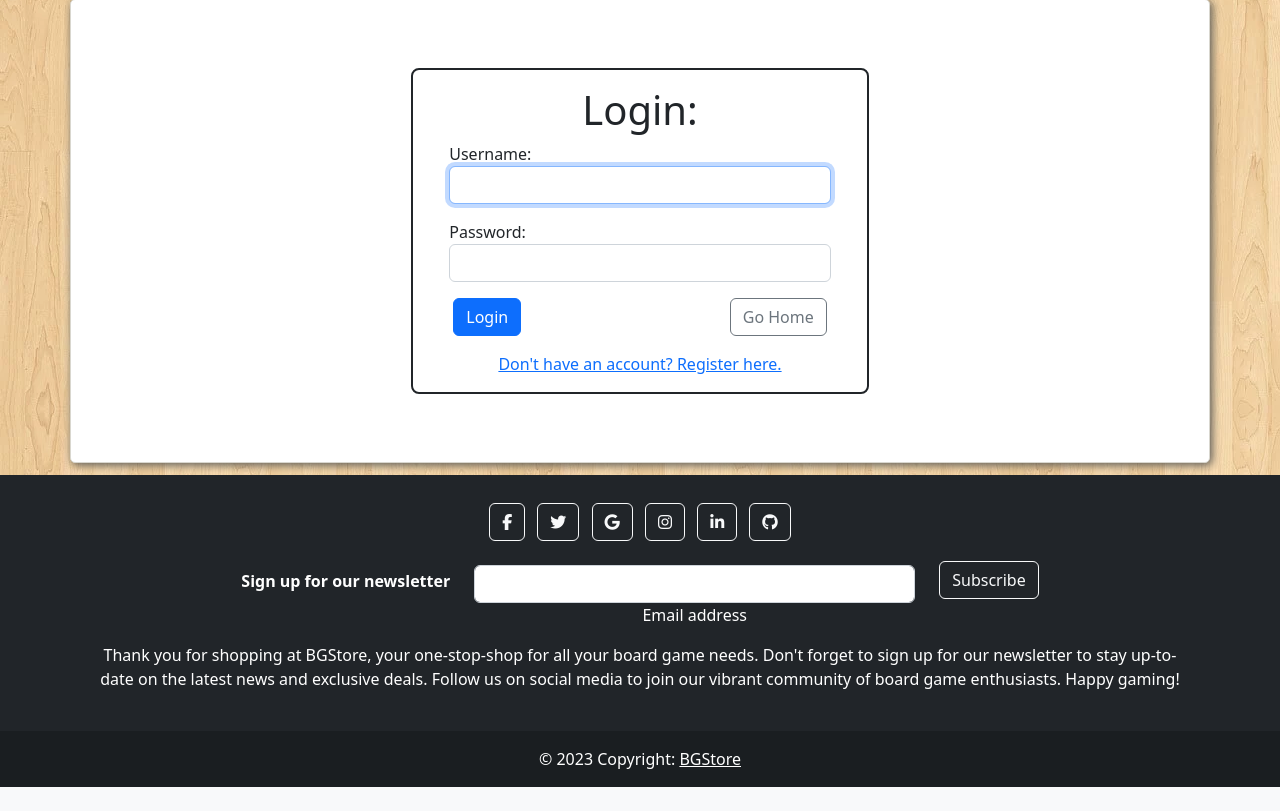
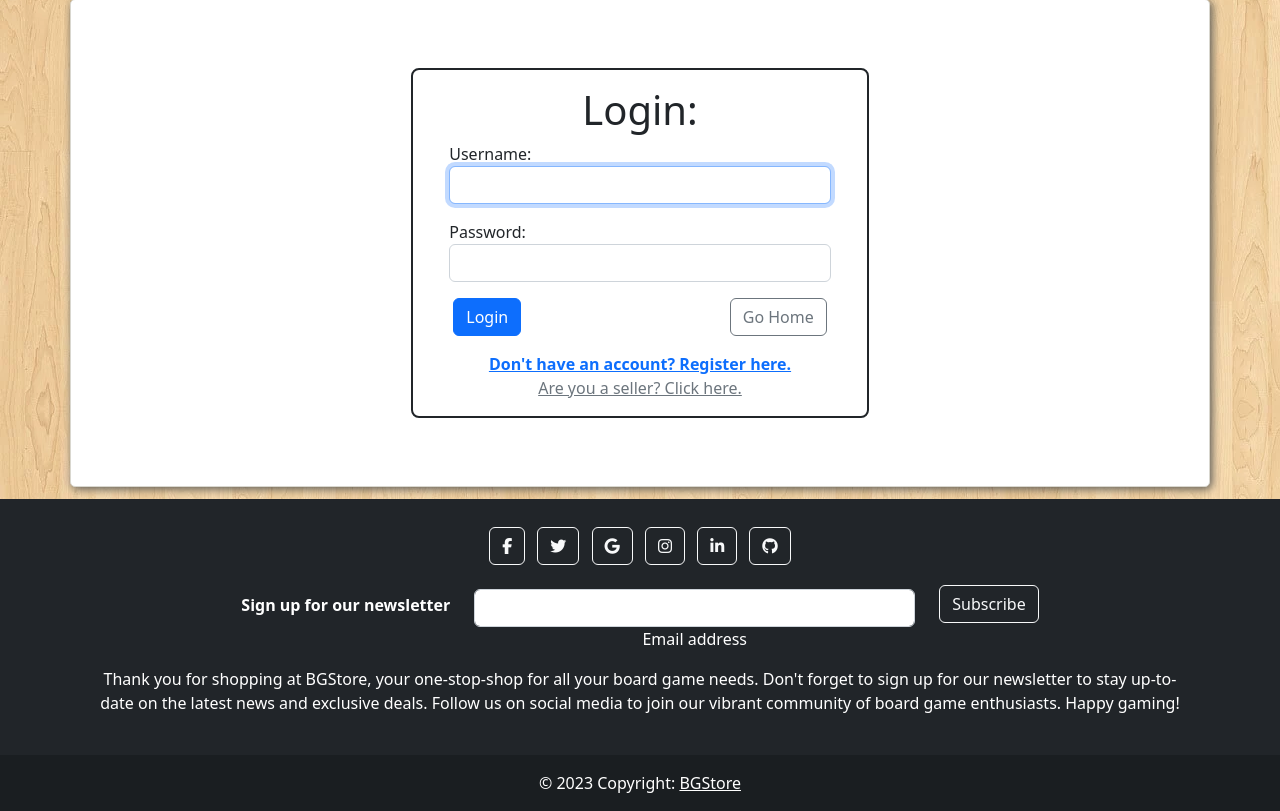
Before and after one commit to alekjarmov/BGStore, a Django app: page /login/ in a window 1280 px wide. Shown: the part 91-902 px from the top of the page. Before the commit the page ends 878 px from the top, so only its background shows below. Run offline with Django 4.2, Linux system fonts and the light colour scheme; some libraries are stand-ins or nearby versions.

Commit message:
Add seller redirect

```diff
--- a/BGStore/urls.py
+++ b/BGStore/urls.py
@@ -20,7 +20,7 @@ from BGStore import settings
 from django.conf.urls.static import static
 
 urlpatterns = [
-    path("admin/", admin.site.urls),
+    path("seller/", admin.site.urls, name="seller"),
     path("", include("store.urls")),
     path("", include("authenticate.urls")),
 ] + static(settings.MEDIA_URL, document_root=settings.MEDIA_ROOT)
--- a/authenticate/templates/authenticate/login.html
+++ b/authenticate/templates/authenticate/login.html
@@ -18,7 +18,8 @@
                     </div>
 
                     <div class="text-center row pt-3">
-                        <a href={% url "register" %}>Don't have an account? Register here.</a>
+                        <a class="fw-bold" href={% url "register" %}>Don't have an account? Register here.</a>
+                        <a class="text-muted" href="/seller">Are you a seller? Click here.</a>
                     </div>
 
                 </form>
```
Also changed, not shown: db.sqlite3.
